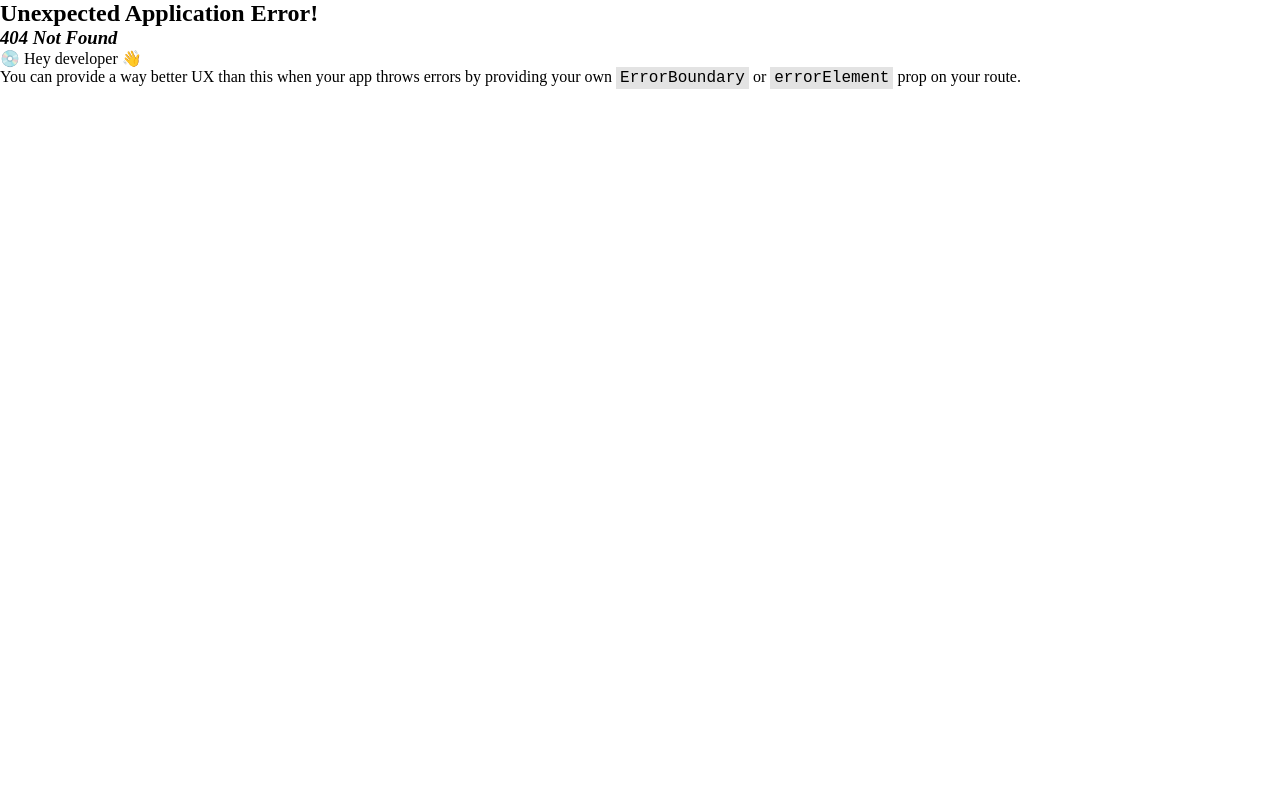
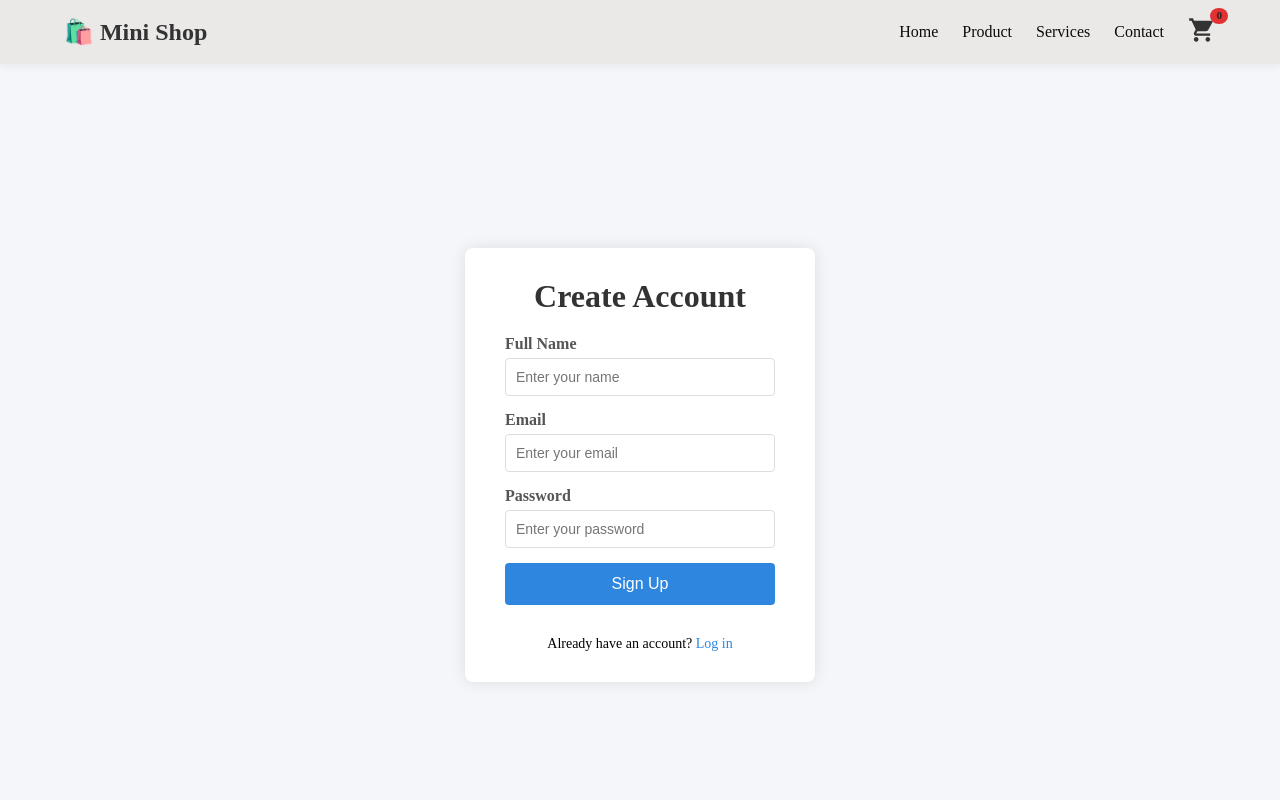
Before and after one commit to Ayushpandey2026/E_Shop, a React (Vite) app: page /signup in a window 1280 px wide. Before the commit this address had no page. Shown: the top 800 px of the page. Built offline with nearby package versions, Linux system fonts and the light colour scheme.

Commit message:
added signup login forget password functionality

```diff
--- a/src/App.css
+++ b/src/App.css
@@ -913,3 +913,70 @@ button, input {
   flex-direction: column;
   gap: 0.5rem;
 }
+
+/* // signup css */
+.signup-page {
+  display: flex;
+  justify-content: center;
+  align-items: center;
+  height: 100vh;
+  background-color: #f5f6fa;
+}
+
+.signup-form {
+  background: white;
+  padding: 30px 40px;
+  border-radius: 8px;
+  box-shadow: 0 0 15px rgba(0, 0, 0, 0.1);
+  width: 350px;
+}
+
+.signup-form h1 {
+  text-align: center;
+  margin-bottom: 20px;
+  color: #333;
+}
+
+.form-group {
+  display: flex;
+  flex-direction: column;
+}
+
+.form-group label {
+  margin-bottom: 5px;
+  font-weight: bold;
+  color: #555;
+}
+
+.form-group input {
+  margin-bottom: 15px;
+  padding: 10px;
+  font-size: 14px;
+  border: 1px solid #ddd;
+  border-radius: 4px;
+}
+
+.submit-btn {
+  background-color: #2e86de;
+  color: white;
+  padding: 12px;
+  font-size: 16px;
+  border: none;
+  border-radius: 4px;
+  cursor: pointer;
+}
+
+.submit-btn:hover {
+  background-color: #1b4f72;
+}
+
+.signup-form p {
+  margin-top: 15px;
+  text-align: center;
+  font-size: 14px;
+}
+
+.signup-form a {
+  color: #2e86de;
+  text-decoration: none;
+}
--- a/src/components/ProtectedRoute.jsx
+++ b/src/components/ProtectedRoute.jsx
@@ -5,7 +5,7 @@ export const ProtectedRoute = ({ children }) => {
   const { isLoggedIn } = useAuth();
 
   if (!isLoggedIn) {
-    return <Navigate to="/login" />;
+    return <Navigate to="/login" replace />;
   }
 
   return children;
--- a/src/context/AuthContext.jsx
+++ b/src/context/AuthContext.jsx
@@ -1,16 +1,22 @@
-    import React, { createContext, useContext, useState } from 'react';
+    import React, { createContext, useContext, useEffect, useState } from 'react';
 
     const AuthContext = createContext();
 
     export const AuthProvider=({children})=>{
             const[isLoggedIn,setIsLoggedIn]=useState(false);
 
-            const logout=()=>{
-                setIsLoggedIn("false")
 
+            useEffect(()=>{
+                const token = localStorage.getItem("token");
+                  setIsLoggedIn(!!token);
+            })
+            const login=(token)=>{
+                localStorage.setItem("token", token);
+                setIsLoggedIn(true);
             }
-            const login=()=>{
-                setIsLoggedIn("true")
+             const logout=(token)=>{
+                localStorage.removeItem("token", token);
+                setIsLoggedIn(false);
             }
 
             return(
--- a/src/pages/Contact.jsx
+++ b/src/pages/Contact.jsx
@@ -1,29 +1,69 @@
+import { useState } from "react";
+import axios from "axios";
 
 export const Contact = () => {
+            const[name,setName] = useState("");
+            const[email,setEmail] = useState("");
+            const[subject,setSubject] = useState("");
+            const[message, setMessage] = useState("");
+
+    const handleSubmit = (e) => {
+        e.preventDefault();
+        axios.post("http://localhost:8000/api/web/query/insert", {
+            name,
+            email,
+            subject,
+            message,
+        })
+        .then((response) => {
+            console.log("Message sent successfully:", response.data);
+            alert("Thank you for contacting us! We will get back to you soon.");
+            setName("");
+            setEmail("");
+            setSubject("");
+            setMessage("");
+        })
+        .catch((error) => {
+            console.error("Error sending message:", error);
+            alert("There was an error sending your message. Please try again later.");
+        });
+    }
     return (
         <div className="contact-container">
             <h1>Contact Us</h1>
             <p>Have a question or need support? We’d love to hear from you.</p>
 
-            <form className="contact-form">
+            <form className="contact-form" onSubmit={handleSubmit}>
                 <div className="form-group">
                     <label htmlFor="name">Name</label>
-                    <input type="text" id="name" placeholder="Your full name" required />
+                    <input type="text" value={name}
+                    placeholder="Your full name" required
+                    onChange={(e)=>setName(e.target.value)}
+                    />
                 </div>
 
                 <div className="form-group">
                     <label htmlFor="email">Email</label>
-                    <input type="email" id="email" placeholder="you@example.com" required />
+                    <input type="email" value={email}
+                     placeholder="you@example.com" required
+                    onChange={(e)=>setEmail(e.target.value)}
+                     />
                 </div>
 
                 <div className="form-group">
                     <label htmlFor="subject">Subject</label>
-                    <input type="text" id="subject" placeholder="Support, Order, Feedback..." />
+                    <input type="text" value={subject}
+                    placeholder="Support, Order, Feedback..."
+                    onChange={(e)=>setSubject(e.target.value)}
+                     />
                 </div>
 
                 <div className="form-group">
                     <label htmlFor="message">Message</label>
-                    <textarea id="message" rows="5" placeholder="Type your message here..." required></textarea>
+                    <textarea value={message} rows="5"
+                    placeholder="Type your message here..." required
+                    onChange={(e)=>setMessage(e.target.value)}
+                    ></textarea>
                 </div>
 
                 <button type="submit" className="submit-btn">Send Message</button>
--- /dev/null
+++ b/src/pages/ForgotPassword.jsx
@@ -0,0 +1,62 @@
+// pages/ForgotPassword.jsx
+import { useState } from "react";
+import axios from "axios";
+
+export const  ForgotPassword=()=> {
+  const [email, setEmail] = useState("");
+
+  const handleForgot = async (e) => {
+    e.preventDefault();
+    try {
+      const res = await axios.post("http://localhost:8000/api/web/auth/forgot-password", { email });
+
+      alert(res.data.message);
+    } catch (err) {
+      alert(err.response?.data?.message || "Something went wrong");
+    }
+  };
+
+  return (
+    <div style={containerStyle}>
+      <h2>Forgot Password</h2>
+      <form onSubmit={handleForgot}>
+        <label>
+          Email:
+          <input
+            type="email"
+            required
+            value={email}
+            onChange={(e) => setEmail(e.target.value)}
+            style={inputStyle}
+          />
+        </label>
+        <button type="submit" style={buttonStyle}>
+          Send Reset Link
+        </button>
+      </form>
+    </div>
+  );
+}
+
+
+// Styling
+const containerStyle = {
+  maxWidth: "400px",
+  margin: "auto",
+  padding: "20px",
+};
+
+const inputStyle = {
+  width: "100%",
+  marginTop: "5px",
+  padding: "8px",
+};
+
+const buttonStyle = {
+  marginTop: "15px",
+  padding: "10px 20px",
+  background: "blue",
+  color: "white",
+  border: "none",
+  cursor: "pointer",
+};
--- /dev/null
+++ b/src/pages/ResetPassword.jsx
@@ -0,0 +1,67 @@
+// pages/ResetPassword.jsx
+import { useState } from "react";
+import { useParams } from "react-router-dom";
+import axios from "axios";
+
+export const  ResetPassword=()=> {
+  const [newPassword, setNewPassword] = useState("");
+  const { token } = useParams();
+  console.log("Reset Password Token:", token);
+
+
+  const handleReset = async (e) => {
+    e.preventDefault();
+    try {
+      const res = await axios.put(`http://localhost:8000/api/web/auth/reset-password/${token}`, {
+        password: newPassword,
+      });
+      alert(res.data.message);
+    } catch (err) {
+      alert(err.response?.data?.message || "Something went wrong");
+    }
+  };
+
+  return (
+    <div style={containerStyle}>
+      <h2>Reset Password</h2>
+      <form onSubmit={handleReset}>
+        <label>
+          New Password:
+          <input
+            type="password"
+            required
+            value={newPassword}
+            onChange={(e) => setNewPassword(e.target.value)}
+            style={inputStyle}
+          />
+        </label>
+        <button type="submit" style={buttonStyle}>
+          Reset Password
+        </button>
+      </form>
+    </div>
+  );
+}
+
+
+// Styling
+const containerStyle = {
+  maxWidth: "400px",
+  margin: "auto",
+  padding: "20px",
+};
+
+const inputStyle = {
+  width: "100%",
+  marginTop: "5px",
+  padding: "8px",
+};
+
+const buttonStyle = {
+  marginTop: "15px",
+  padding: "10px 20px",
+  background: "green",
+  color: "white",
+  border: "none",
+  cursor: "pointer",
+};
--- a/src/redux/LoginPage.jsx
+++ b/src/redux/LoginPage.jsx
@@ -1,17 +1,30 @@
 import React, { useState } from "react";
 import { useAuth } from "../context/AuthContext";
 import { useNavigate } from "react-router-dom";
+import axios from "axios";
+
 export const LoginPage = () => {
   const [email, setEmail] = useState("");
+  const [password, setPassword] = useState("");
   const { login } = useAuth();
   const navigate = useNavigate();
 
-  const handleLogin = (e) => {
+  const handleLogin =async (e) => {
     e.preventDefault();
-    if (email) {
-      login();
-      navigate("/cart");
-    }
+   try{
+    const response =await axios.post("http://localhost:8000/api/web/auth/login", {
+      email,
+      password,
+    });
+        console.log("Login success:", response.data); // Debug log
+    login(response.data.token);
+    navigate("/cart");
+   }
+   catch (error) {
+    if(error.response && error.response.data && error.response.data.message){
+    alert(error.response.data.message);
+   }
+  }
   };
 
   return (
@@ -34,12 +47,13 @@ export const LoginPage = () => {
             id="password"
             placeholder="Enter your password"
             required
+            onChange={(e)=>setPassword(e.target.value)}
           />
 
           <button type="submit" className="submit">Login</button>
 
           <p>Don't have an account? <a href="/signup">Sign Up</a></p>
-          <p>Forgot Password? <a href="/forgot-password">Reset</a></p>
+          <a href="/forgot-password">Forgot Password?</a>
         </div>
       </form>
     </div>
--- /dev/null
+++ b/src/redux/SignUp.jsx
@@ -0,0 +1,74 @@
+import React, { useState } from "react";
+import { useNavigate } from "react-router-dom";
+import axios from "axios";
+
+export const SignUp = () => {
+  const [name, setName] = useState("");
+  const [email, setEmail] = useState("");
+  const [password, setPassword] = useState("");
+  const navigate = useNavigate();
+
+  const handleSignUp = async (e) => {
+    e.preventDefault();
+    try {
+      const response = await axios.post("http://localhost:8000/api/web/auth/signup", {
+        name,
+        email,
+        password,
+      });
+
+      localStorage.setItem("token", response.data.token); // Assuming token is returned
+      alert("Signup successful!");
+      console.log("Signup successful:navigating to cart");
+
+      navigate("/product"); // Or home page
+    } catch (error) {
+
+     if(error.response && error.response.data && error.response.data.message){
+        alert("user already exist")
+     }else{
+        alert("something went wrong");
+     }
+    }
+  };
+
+  return (
+    <div className="signup-page">
+      <form className="signup-form" onSubmit={handleSignUp}>
+        <h1>Create Account</h1>
+        <div className="form-group">
+          <label htmlFor="name">Full Name</label>
+          <input
+            type="text"
+            id="name"
+            placeholder="Enter your name"
+            required
+            onChange={(e) => setName(e.target.value)}
+          />
+
+          <label htmlFor="email">Email</label>
+          <input
+            type="email"
+            id="email"
+            placeholder="Enter your email"
+            required
+            onChange={(e) => setEmail(e.target.value)}
+          />
+
+          <label htmlFor="password">Password</label>
+          <input
+            type="password"
+            id="password"
+            placeholder="Enter your password"
+            required
+            onChange={(e) => setPassword(e.target.value)}
+          />
+
+          <button type="submit" className="submit-btn">Sign Up</button>
+
+          <p>Already have an account? <a href="/login">Log in</a></p>
+        </div>
+      </form>
+    </div>
+  );
+};
```
Also changed, not shown: src/App.jsx (+19 -3 lines), src/utils/axiosConfig.jsx (added, +7 -0 lines).
